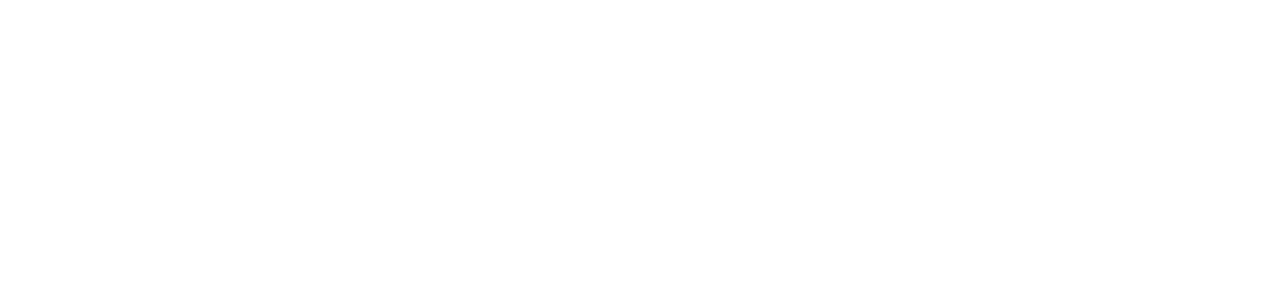
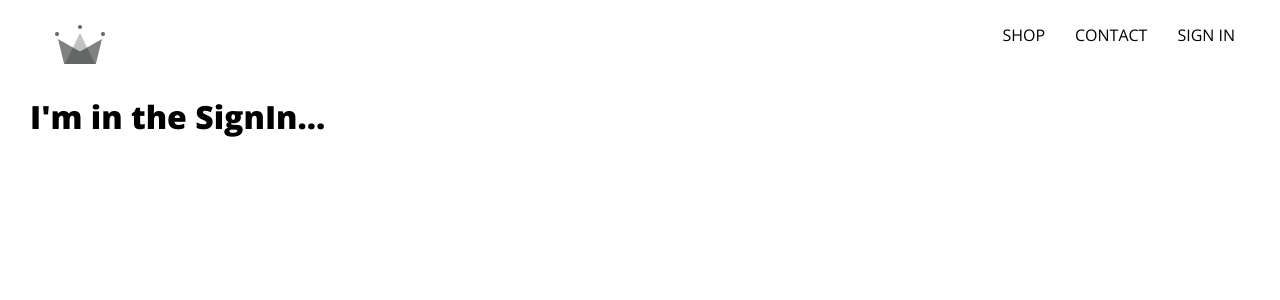
Before and after one commit to Zubiii/ecommerece-react, a React (Create React App) app: page /signin in a window 1280 px wide. Before the commit this address had no page. Shown: the top 300 px of the page. Built offline with nearby package versions, Linux system fonts and the light colour scheme.

Commit message:
adding logo, add firebase package

```diff
--- a/package.json
+++ b/package.json
@@ -6,6 +6,7 @@
     "@testing-library/jest-dom": "^5.16.5",
     "@testing-library/react": "^13.4.0",
     "@testing-library/user-event": "^13.5.0",
+    "firebase": "^9.17.1",
     "react": "^18.2.0",
     "react-dom": "^18.2.0",
     "react-router-dom": "^6.8.1",
--- a/src/App.js
+++ b/src/App.js
@@ -1,6 +1,7 @@
 import { Routes, Route} from 'react-router-dom'
 import Nevigation from './components/NevigationBar/index'
 import Home from './pages/home/index'
+import SignIn from './pages/signin'
 
 const  App = () => {
 
@@ -15,6 +16,7 @@
       <Route path='/' element={<Nevigation/>}>
         <Route index element={<Home />} />
         <Route path='shop' element={<Shop />} />
+        <Route path='signin' element={<SignIn />} />
       </Route>
     </Routes>
   );
--- /dev/null
+++ b/src/components/NevigationBar/index.js
@@ -0,0 +1,30 @@
+import { Outlet, Link } from 'react-router-dom'
+import { Fragment } from 'react'
+import { ReactComponent as Crown } from '../../assets/crown.svg'
+import './nevigation.style.scss'
+
+const Nevigation = () => {
+    return(
+      <Fragment>
+        <div className="navigation">
+            <Link className='logo-container' to='/' >
+                <Crown className='logo' />
+            </Link>
+            <div className="nav-links-container">
+                <Link className="nav-link" to='/shop' >
+                    SHOP
+                </Link>
+                <Link className="nav-link" to='/shop' >
+                    CONTACT
+                </Link>
+                <Link className="nav-link" to='/signin' >
+                    SIGN IN
+                </Link>
+            </div>
+        </div>
+        <Outlet />
+      </Fragment>
+    )
+}
+
+export default Nevigation
--- /dev/null
+++ b/src/components/NevigationBar/nevigation.style.scss
@@ -0,0 +1,26 @@
+.navigation {
+    height: 70px;
+    width: 100%;
+    display: flex;
+    justify-content: space-between;
+    margin-bottom: 25px;
+
+    .logo-container {
+      height: 100%;
+      width: 70px;
+      padding: 25px;
+    }
+
+    .nav-links-container {
+      width: 50%;
+      height: 100%;
+      display: flex;
+      align-items: center;
+      justify-content: flex-end;
+
+      .nav-link {
+        padding: 10px 15px;
+        cursor: pointer;
+      }
+    }
+  }
--- a/src/components/category/categories.styles.scss
+++ b/src/components/category/categories.styles.scss
@@ -49,8 +49,8 @@
     }
 
     .category-body-container {
-      height: 90px;
-      padding: 20px 25px;
+      // height: 90px;
+      padding: 0px 60px;
       display: flex;
       flex-direction: column;
       align-items: center;
--- a/src/index.css
+++ b/src/index.css
@@ -1,5 +1,8 @@
 body {
-  margin: 0;
+  margin-left: 30px;
+  margin-right: 30px;
+  margin-top: 0px;
+  margin-bottom: 0px;
   font-family: 'Open Sans',sans-serif;
   -webkit-font-smoothing: antialiased;
   -moz-osx-font-smoothing: grayscale;
--- /dev/null
+++ b/src/pages/signin/index.js
@@ -0,0 +1,11 @@
+const SignIn = () => {
+    return (
+        <div>
+            <h1>
+                I'm in the SignIn...
+            </h1>
+        </div>
+    )
+}
+
+export default SignIn
```
Also changed, not shown: src/assets/crown.svg (added), 1 other file (tests, documents, lock files or other folders).
